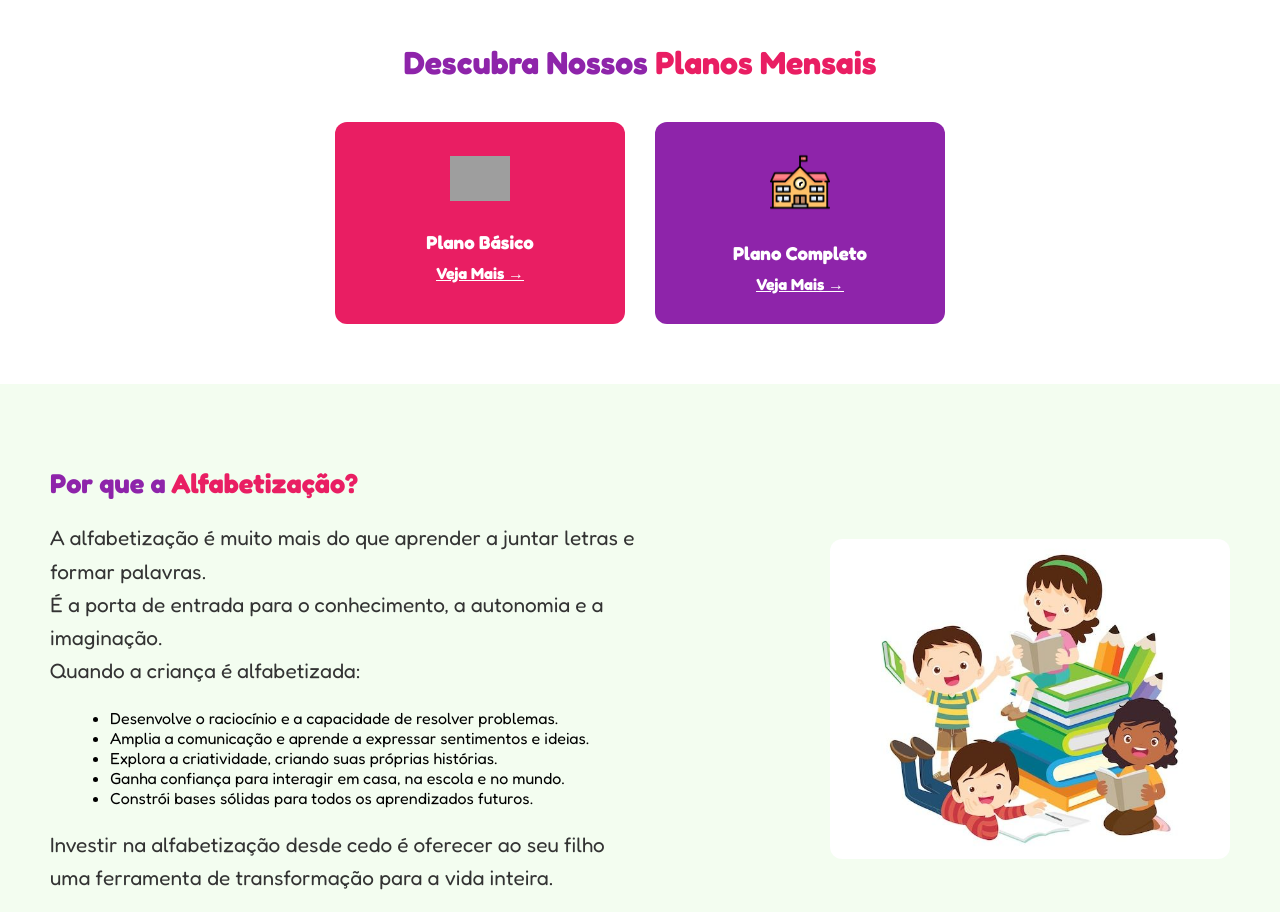
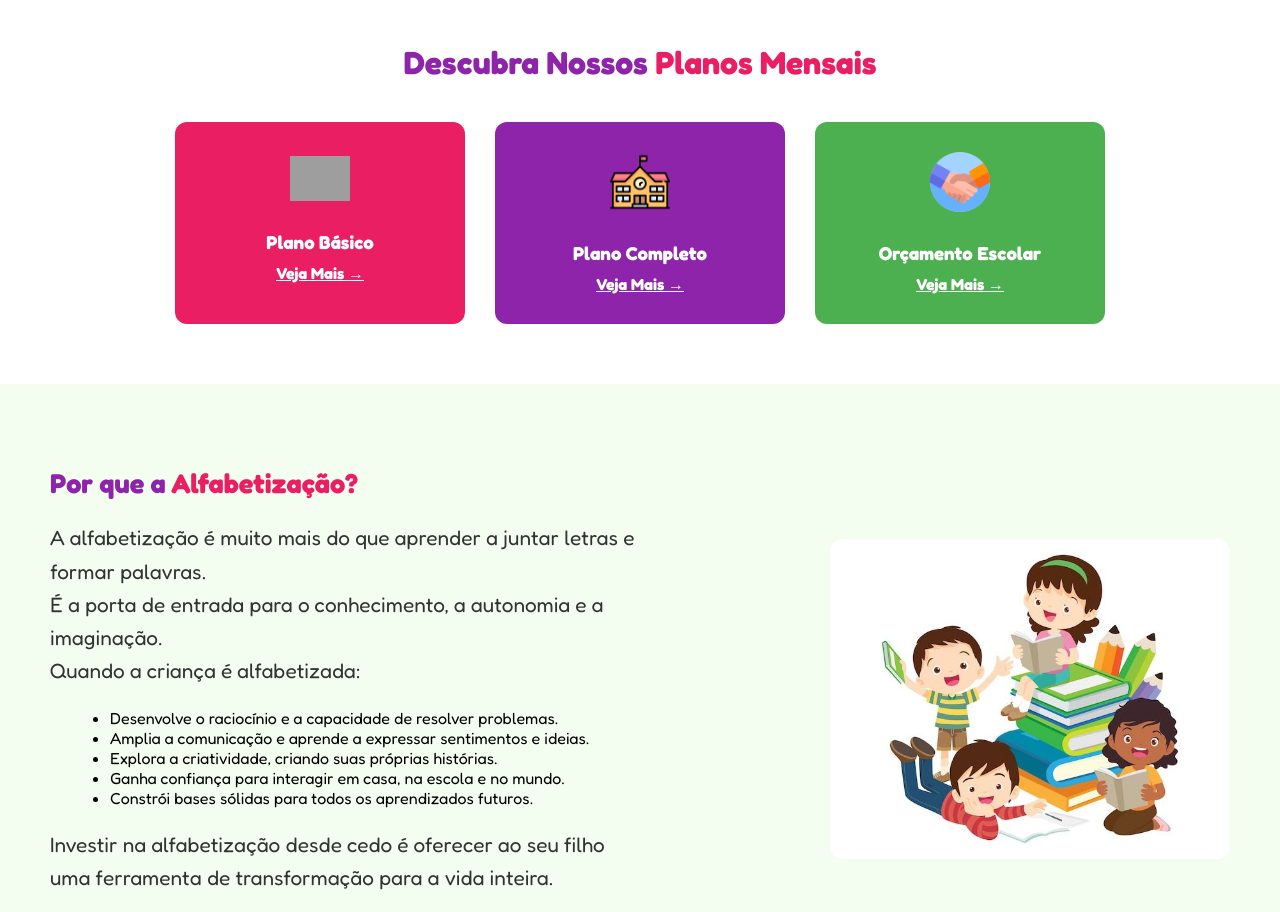
Before and after one commit to raphaelaluvi/TccCriaFront, a React (Vite) app: page / in a window 1280 px wide. Shown: the part 920-1832 px from the top of the page. Built offline with nearby package versions, Linux system fonts and the light colour scheme; grey boxes are pictures that could not be loaded.

Commit message:
mudar dps o link acordo

```diff
--- a/src/components/Infoplano/Infoplano.jsx
+++ b/src/components/Infoplano/Infoplano.jsx
@@ -2,6 +2,7 @@ import styles from "./InfoPlano.module.css";
 
 import familiaIcon from "../../assets/icon-familia.png";
 import escolaIcon from "../../assets/icon-escola.png";
+import acordIcon from "../../assets/acordo.png";
 import criancasImg from "../../assets/img-criancaslivros.jpeg";
 
 // Componente Card reutilizável
@@ -36,6 +37,12 @@ export default function InfoPlano() {
             title="Plano Completo"
             icon={escolaIcon}
             color="purple"
+            link="/planos"
+          />
+          <Card
+            title="Orçamento Escolar"
+            icon={acordIcon}
+            color="green"
             link="/planos"
           />
         </div>
--- a/src/components/Infoplano/Infoplano.module.css
+++ b/src/components/Infoplano/Infoplano.module.css
@@ -51,6 +51,10 @@
   background: #8e24aa;
 }
 
+.card.green {
+  background: #4caf50;
+}
+
 .icone {
   width: 60px;
 }
```
Also changed, not shown: src/assets/acordo.png (added).
